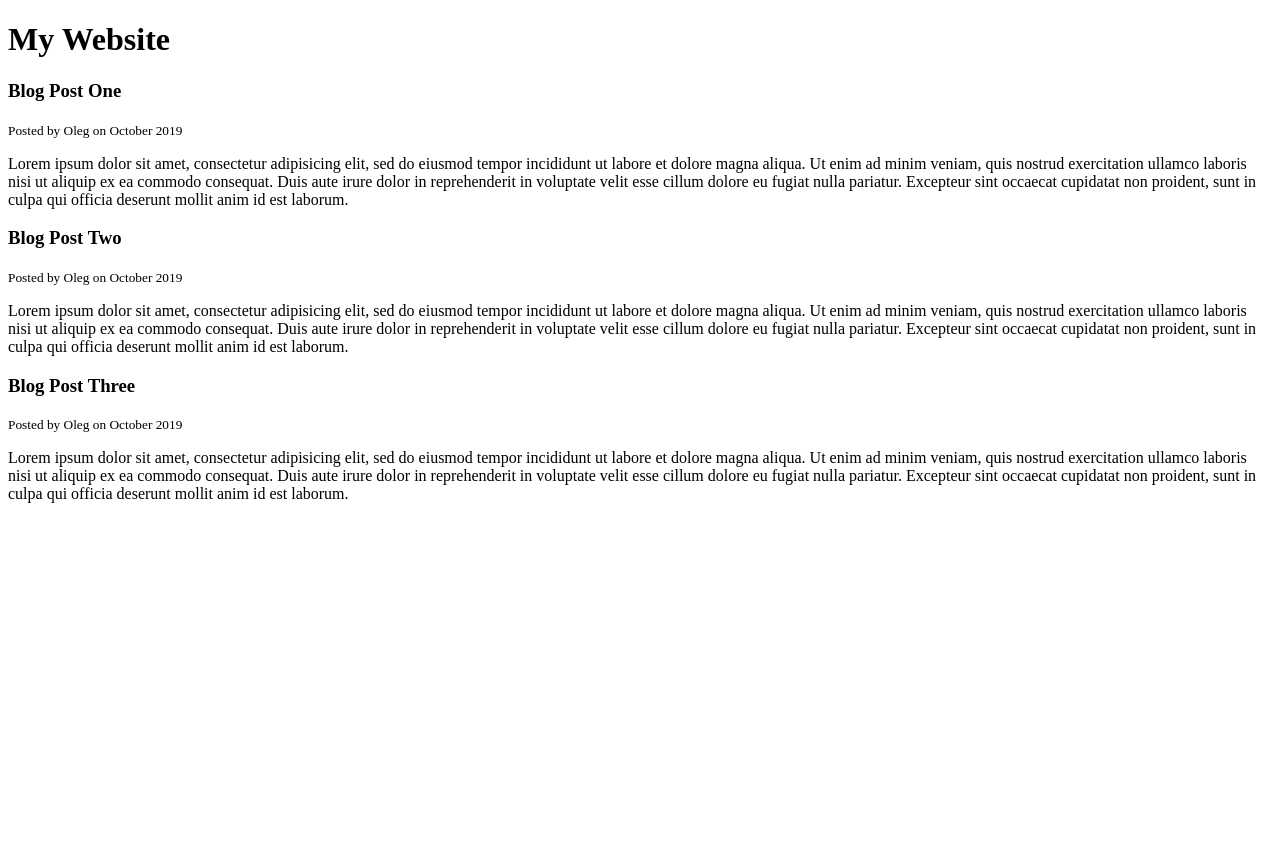
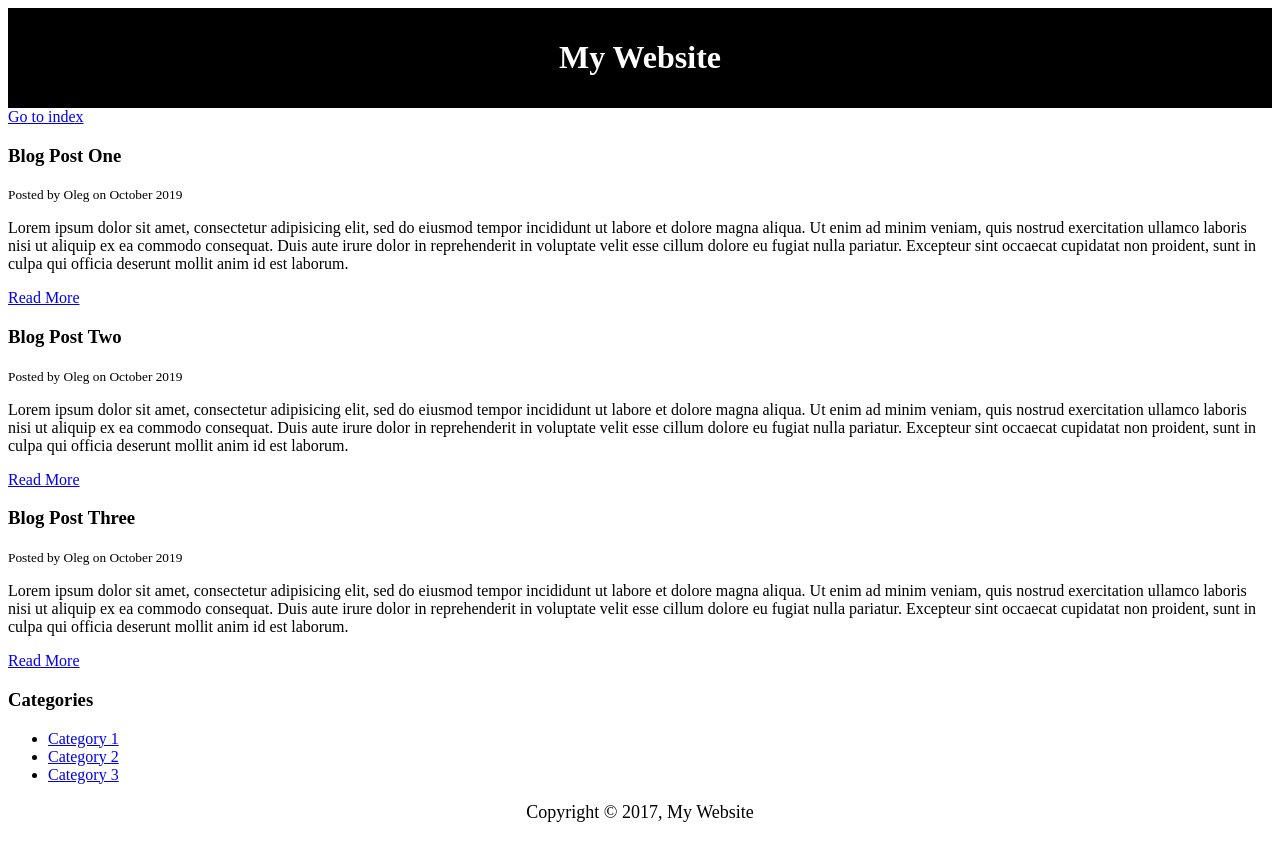
Before and after one commit to Zablyk/HTML-cource, a plain HTML site: page blog.html in a window 1280 px wide. Before the commit the page ends 800 px from the top, so only its background shows below. Drawn offline with Linux system fonts and the light colour scheme.

Commit message:
have added blog.html with HTML5 Semantec Tags

```diff
--- a/blog.html
+++ b/blog.html
@@ -2,11 +2,29 @@
 <html>
 <head>
 	<title>My Blog</title>
+		<meta name="description" content="Awesome blog by Oleg's prodaction">
+		<meta name="keywords" content="We design blog, web aev blog, Oleg's production">
+		<style type="text/css">
+			#main-header{
+				text-align: center;
+				background-color: black;
+				color: white;
+				padding: 10px;
+			}
+
+			#main-footer{
+				text-align: center;
+				font-size: 18px;
+			}
+
+		</style>
 </head>
 <body>
-	<header>
+	<header id="main-header">
 		<h1>My Website</h1>
 	</header>
+
+	<a href="index.html">Go to index</a>
 
 	<section>
 		<article class="post">
@@ -20,6 +38,7 @@
 			cillum dolore eu fugiat nulla pariatur. Excepteur sint occaecat cupidatat non
 			proident, sunt in culpa qui officia deserunt mollit anim id est laborum.
 			</p>
+			<a href="post.html">Read More</a>
 		</article>
 		<article class="post">
 			<h3>Blog Post Two</h3>
@@ -32,6 +51,7 @@
 			cillum dolore eu fugiat nulla pariatur. Excepteur sint occaecat cupidatat non
 			proident, sunt in culpa qui officia deserunt mollit anim id est laborum.
 			</p>
+			<a href="post.html">Read More</a>
 		</article>
 		<article class="post">
 			<h3>Blog Post Three</h3>
@@ -44,9 +64,23 @@
 			cillum dolore eu fugiat nulla pariatur. Excepteur sint occaecat cupidatat non
 			proident, sunt in culpa qui officia deserunt mollit anim id est laborum.
 			</p>
+			<a href="post.html">Read More</a>
 		</article>
-
 	</section>
 
+	<aside>
+		<h3>Categories</h3>
+		<nav>
+			<ul>
+				<li><a href="#">Category 1</a></li>
+				<li><a href="#">Category 2</a></li>
+				<li><a href="#">Category 3</a></li>
+			</ul>
+		</nav>
+	</aside>
+
+	<footer id="main-footer">
+		<p>Copyright &copy; 2017, My Website</p>
+	</footer>
 </body>
 </html>
```
Also changed, not shown: index.html (+3 -0 lines).
